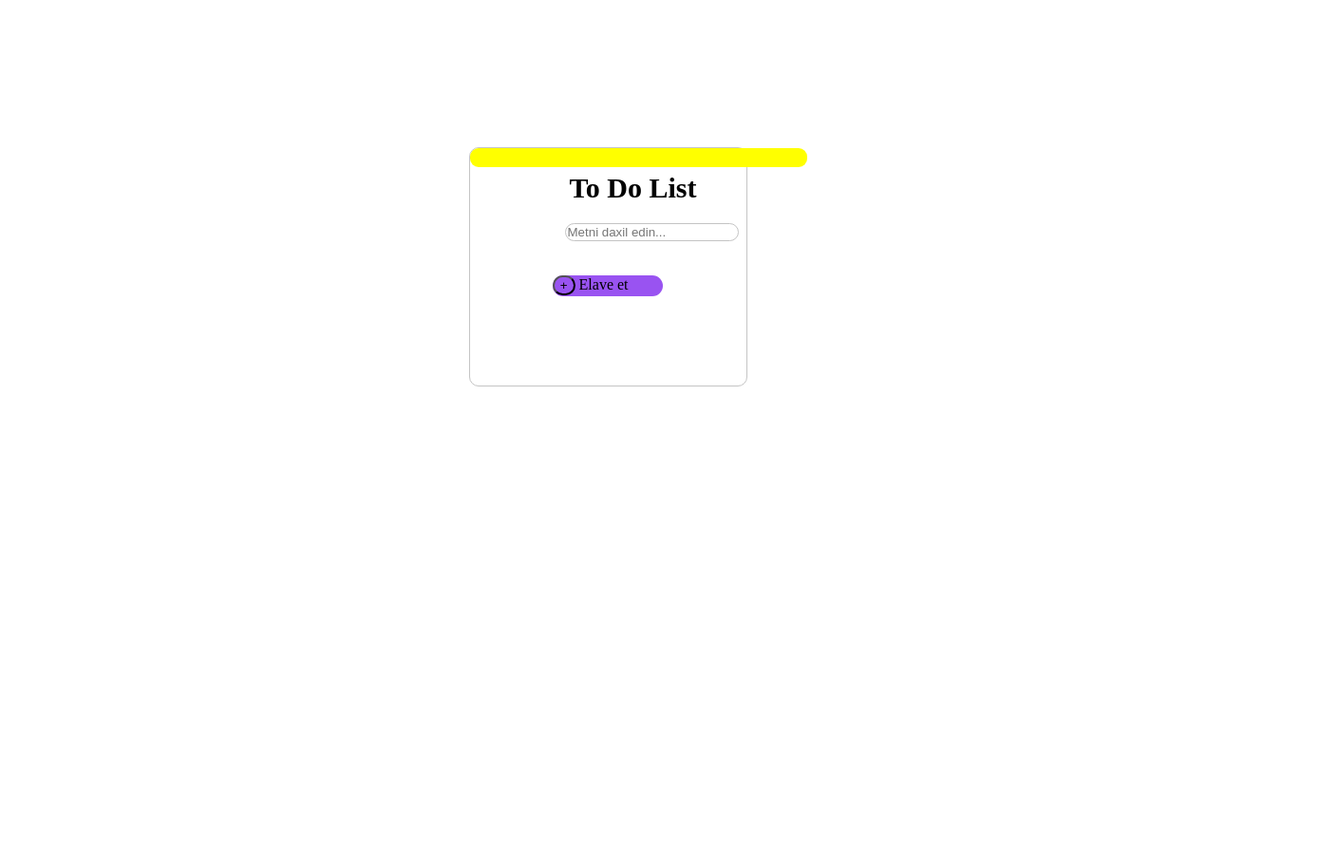
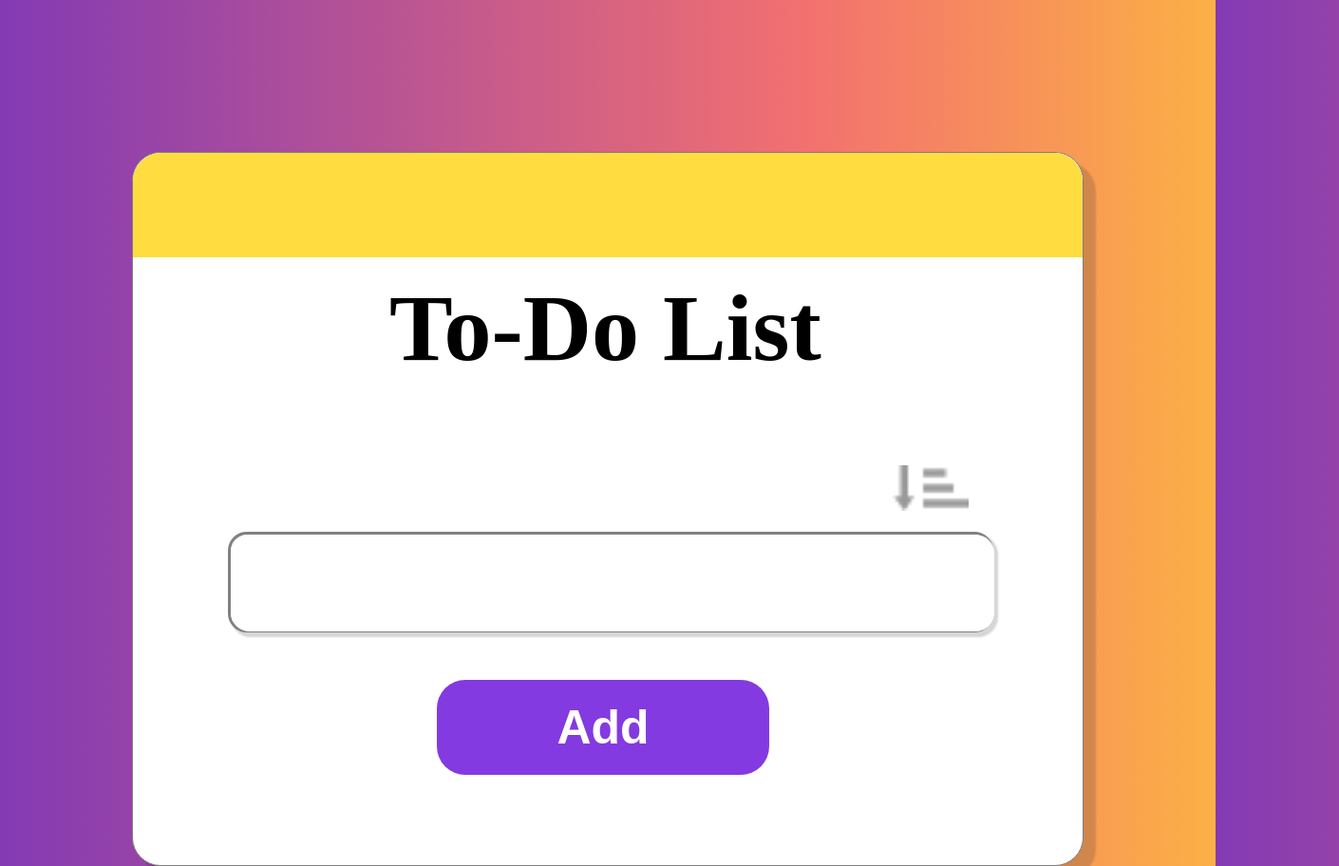
Before and after one commit to uzeyir123/layihee2, a plain HTML site: page index.html in a window 1280 px wide. Shown: the whole page at 95% size, 1410 px wide, since content can reach past the window. Before the commit the page ends 800 px from the top, so only its background shows below. Drawn offline with Linux system fonts and the light colour scheme.

Commit message:
resad duz deyir

```diff
--- a/assets/css/style.css
+++ b/assets/css/style.css
@@ -1,57 +1,153 @@
-body {
-    margin-top: 30%;
-    margin: 155px;
+html{
+    font-size: 62.5%;
 }
+body{
 
-.veb1 {
-    border: 1px solid #c4c4c4;
-    border-radius: 10px;
-    width: 30%;
-    margin: auto;
-    min-height: 250px;
+    background: rgb(131,58,180);
+background: linear-gradient(90deg, rgba(131,58,180,1) 0%, rgba(242,112,112,1) 66%, rgba(252,176,69,1) 100%);
+}
+.wrapper{
+    position: absolute;
+    left: 50%;
+    top: 20%;
+    transform: translate(-50%);
+}
+.container{
+    box-shadow: 12px 12px 2px 1px rgba(51, 51, 51, 0.2);
+    position:relative;
+    width: 100rem;
+    min-height: 75em;
+    background-color: white;
+    border: 1px solid gray;
+    border-radius: 30px;
+}
+.yellow{
+    position: absolute;
+    background-color: #FFDC40;
+    width: 100%;
+    height: 11em;
+    border-top-left-radius: 30px;
+    border-top-right-radius: 30px;
+}
+.heading{
+    position: relative;
+}
+.heading-text{
+    position: relative;
+    color: black;
+    left: 50%;
+    transform: translate(-23%);
+    top: .6em;
+    font-size: 10em;
+}
+.text-area{box-shadow: 4px 4px 2px 1px rgba(51, 51, 51, 0.2);
+    position: relative;
+    border-radius: 20px;
+    border: 3px solid gray;
+    width: 80%;
+    height: 10em;
+    left: 10%;
+    top: 10em;
+}
+.input-text{
+    height: 100%;
+    width: 98%;
+    border-radius: 20px;
+    border: none;
+    font-size: 6em;
+    padding-left: .3em;
+}
+.img-x{
+    top: -100%;
+    position: relative;
+    left: 87.5%;
+    width: 10em;
+    height: 10em;
+}
+.sortup{
+position: relative;
+width: 8em;
+left: 80%;
+top: 8em;
+display: none;
+}
+.sortdown{
+    opacity: 40%;
+    position: relative;
+    width: 8em;
+    left: 80%;
+    top: 8em;
+}
+.sortdown:hover{
+    opacity: 100%;
+    cursor: pointer;
+}
+.img-x:hover{
+cursor: pointer;
+}
+.addbtn{
+    margin-bottom: 3em;
+    top: 3em;
+    left: 32%;
+    position: relative;
+    width: 7em;
+    height: 2em;
+    font-size: 5em;
+    font-weight: 900;
+    color: white;
+    border: none;
+    background-color: #833AE0;
+    border-radius: 30px;
+}
+.addbtn:hover{
+    background-color: white;
+    color:#833AE0;
+    cursor: pointer;
+    outline: #FFDC40;
+    transition: 0.3s;
+    outline-style: solid;
+}
+.todos{
 
+    padding-left: 10em;
 }
+.todo-item-container{
 
-.hisse {
-    background-color: yellow;
-    width: 355px;
-    height: 20px;
-    border-radius: 9px;
+    align-items: center;
+    display: flex;
+    margin-bottom: 5px;
 }
+#todo-text{
 
-.addBtn {
-    height: 22px;
-    border-radius: 70px;
-    background-color: #9953f1 ;
-    width: 40%;
-    margin: auto;
-
+    width: 70%;
+    font-size: 5em;
+    letter-spacing: 1.5px;
 }
-
-.hisse5 {
-    margin-left: 100px;
-    margin-bottom: 20px;
+#edit{
+    border-radius: 20px;
+    width: 6em;
+    margin-right: 1em;
+    height: 5rem;
+    background-color: #833AE0;
+    opacity: 0.6;
+    padding: 5px;
+    border: none;
 }
-
-.hisse2 {
-    margin-left: 100px;
-    margin-bottom: 20px;
-    border: 1px solid #C4C4C4;
-    border-radius: 10px;
+#delete{
+    border-radius: 20px;
+    width: 10em;
+    height: 5rem;
+    max-height: 10em;
+    background-color: red;
+    opacity: 0.6;
+    padding: 5px;
+    border: none;
 }
-
-
-
-h2 {
-    font-size: 30px;
-    margin: 50px;
+#edit:hover{
+    opacity: 1;
+    cursor: pointer;
 }
-
-.elave {
-    margin-left: 95px;
+#delete:hover{
+    opacity: 1;
+    cursor: pointer;
 }
-.plas{
-    background-color: #9953f1 ;
-    border-radius: 70px;
-
-}
--- a/assets/js/main.js
+++ b/assets/js/main.js
@@ -1,54 +1,42 @@
-var myNodelist = document.getElementsByTagName("LI");
-var i;
-for (i = 0; i < myNodelist.length; i++) {
-    var span = document.createElement("SPAN");
-    var txt = document.createTextNode("\u00D7");
-    span.className = "close";
-    span.appendChild(txt);
-    myNodelist[i].appendChild(span);
-}
+const textInputField = document.querySelector('.input-text');
+const addButton = document.querySelector('.addbtn');
+const todosContainer = document.querySelector('.todos');
 
 
-var close = document.getElementsByClassName("close");
-var i;
-for (i = 0; i < close.length; i++) {
-    close[i].onclick = function () {
-        var div = this.parentElement;
-        div.style.display = "none";
-    }
-}
+addButton.addEventListener('click', ()=>{
+    if(textInputField.value.trim().length=='')
+    return;
+
+    const todoItemContainer = document.createElement('div');
+    todoItemContainer.classList.add('todo-item-container');
+
+    todosContainer.appendChild(todoItemContainer)
+
+    const todoText = document.createElement('p')
+    todoText.id = 'todo-text';
+    todoText.innerText = textInputField.value
+    todoItemContainer.appendChild(todoText)
 
 
-var list = document.querySelector('ul');
-list.addEventListener('click', function (ev) {
-    if (ev.target.tagName === 'LI') {
-        ev.target.classList.toggle('checked');
-    }
-}, false);
+    const editButton = document.createElement('button')
+    editButton.id = 'edit';
+    editButton.innerHTML= 'Edit'
+    todoItemContainer.appendChild(editButton)
+    editButton.addEventListener('click', ()=>{
+        textInputField.value = todoText.innerText;
+        const parent = editButton.parentElement
+        parent.parentElement.removeChild(parent);
+    })
 
+    const deleteButton = document.createElement('button')
+    deleteButton.id = 'delete'
+    deleteButton.innerHTML= 'Delete'
+    todoItemContainer.appendChild(deleteButton)
+    deleteButton.addEventListener('click', ()=>{
+        const parent = deleteButton.parentElement;
+        parent.parentElement.removeChild(parent)
+    })
 
-function newElement() {
-    var li = document.createElement("li");
-    var inputValue = document.getElementById("myInput").value;
-    var t = document.createTextNode(inputValue);
-    li.appendChild(t);
-    if (inputValue === '') {
-        alert("Metni daxil edin");
-    } else {
-        document.getElementById("myUL").appendChild(li);
-    }
-    document.getElementById("myInput").value = "";
+    textInputField.value='';
 
-    var span = document.createElement("SPAN");
-    var txt = document.createTextNode("\u00D7");
-    span.className = "close";
-    span.appendChild(txt);
-    li.appendChild(span);
-
-    for (i = 0; i < close.length; i++) {
-        close[i].onclick = function () {
-            var div = this.parentElement;
-            div.style.display = "none";
-        }
-    }
-}
+})
--- a/index.html
+++ b/index.html
@@ -1,43 +1,38 @@
 <!DOCTYPE html>
 <html lang="en">
-
 <head>
     <meta charset="UTF-8">
     <meta http-equiv="X-UA-Compatible" content="IE=edge">
     <meta name="viewport" content="width=device-width, initial-scale=1.0">
     <title>Document</title>
-    <link rel="stylesheet" href="./assets/css/style.css">
-    </link>
+<link rel="stylesheet" href="./assets/css/style.css">
 </head>
+<body>
+    <div class="wrapper">
+        <div class="container">
+            <div class="yellow"></div>
+            <div class="heading">
+                <h1 class="heading-text">To-Do List</h1>
+            </div>
+            <div class="sort">
+                <img class="sortup" src="./assets/img/Group 91.png">
+                <img class="sortdown" src="./assets/img/Group 73.png">
+            </div>
+            <div class="text-area">
+                <input type="text" class="input-text">
 
-<body>
-    <div class="veb1">
-        <div class="hisse"></div>
-        <div id="myDIV" class="header">
-            <div class="hisse5">
-                <h2 style="margin:5px;">To Do List</h2>
             </div>
-            <input class="hisse2" type="text" id="myInput" placeholder="Metni daxil edin...">
-            <br>
-            <div class="elave">
-                <ul id="myUL">
+            <div class="add">
+                <button class="addbtn">Add</button>
+            </div>
+            <div class="todos" id="list">
+                <div class="todo-item-container">
 
-                </ul>
-            </div>
-            <div class="hisse3">
-                <div onclick="newElement()" class="addBtn">
-                    <button class="plas">+</button>
-                    <a>Elave et</a></div>
+                </div>
             </div>
         </div>
-        <div class="elave">
-            <ul id="myUL">
-
-            </ul>
-        </div>
     </div>
-    <script src="./assets/js/main.js"></script>
-
+    <link rel="stylesheet" href="./assets/css/style.css">
+  <script src="./assets/js/main.js"></script>
 </body>
-
 </html>
```
Also changed, not shown: assets/img/Group 73.png (added), assets/img/Group 91.png (added).
